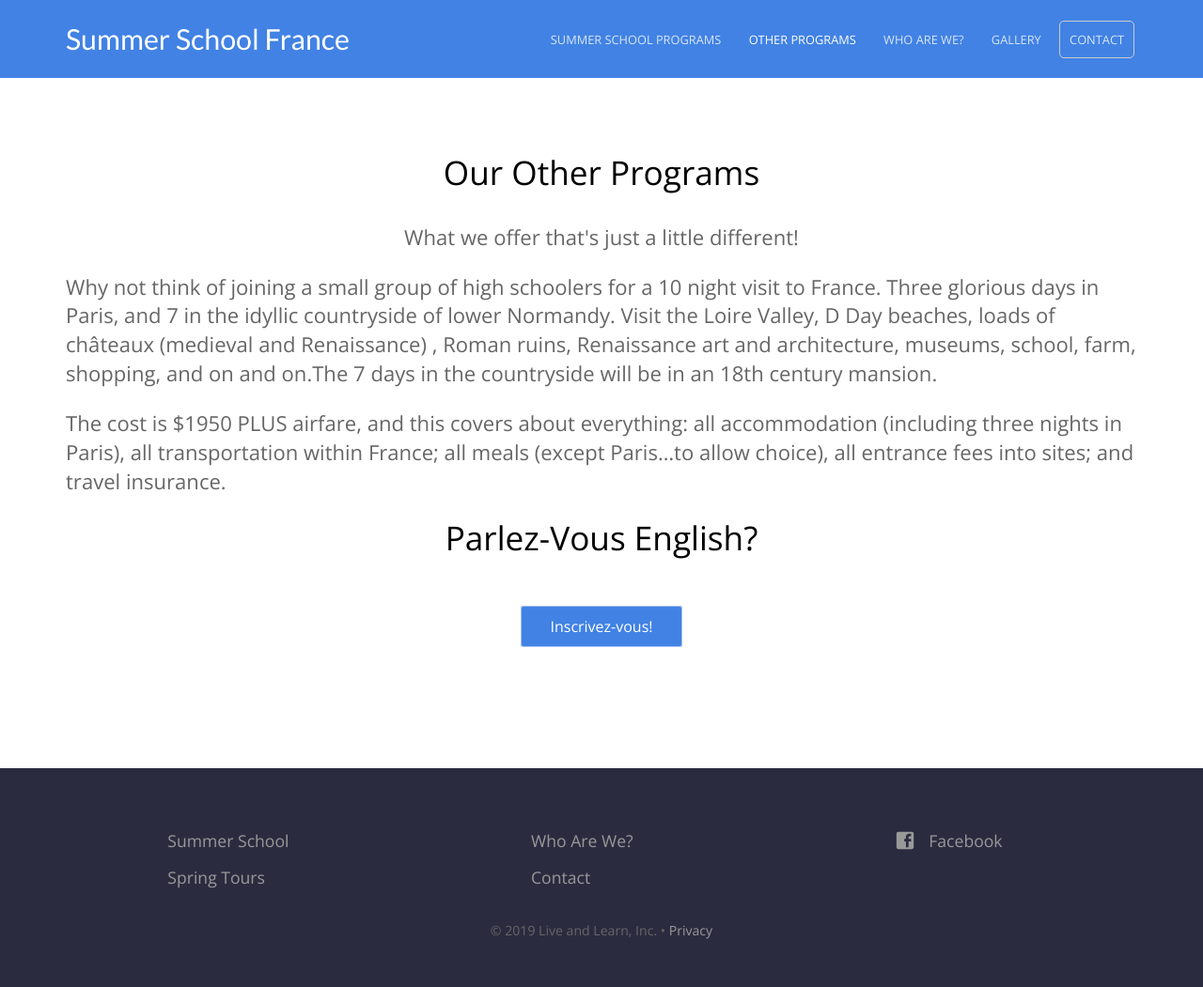
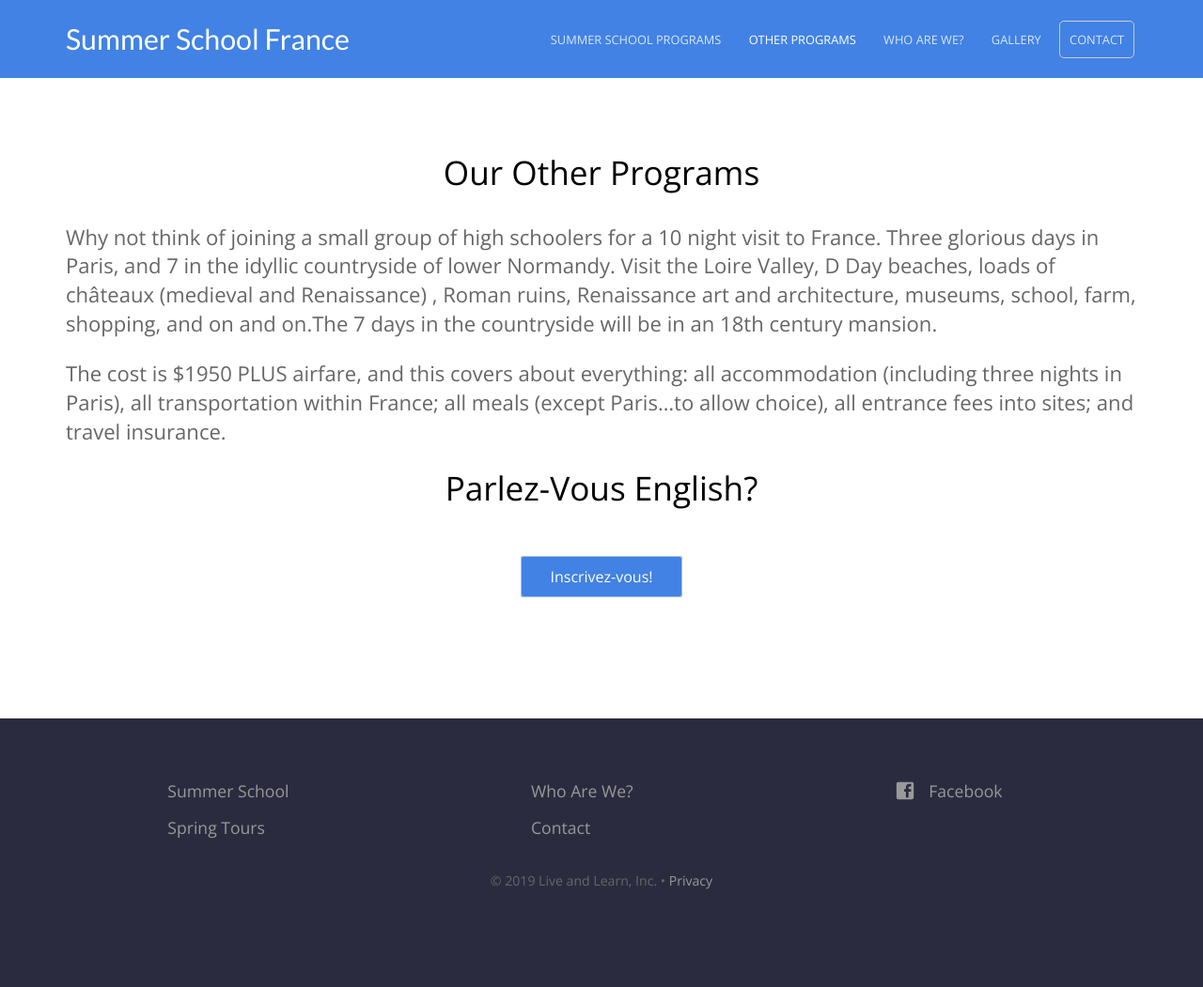
Before and after one commit to baritchie/project1, a Jekyll site: the page built from otherprograms.html, in a window 1280 px wide. Shown: the whole page at 94% size. Built offline with Jekyll 4.4.1, drawn with Linux system fonts in a browser that asks for light colours; after the commit the page ends 998 px from its top, so only the background shows below that.

Commit message:
Updated 'otherprograms.html' via CloudCannon

```diff
--- a/otherprograms.html
+++ b/otherprograms.html
@@ -1,7 +1,7 @@
 ---
 title: Other Programs
 heading: Our Other Programs
-description: What we offer that's just a little different!
+description:
 faq:
   - question: 'FAQ #1'
     answer: 'FAQ Answer #1'
```
